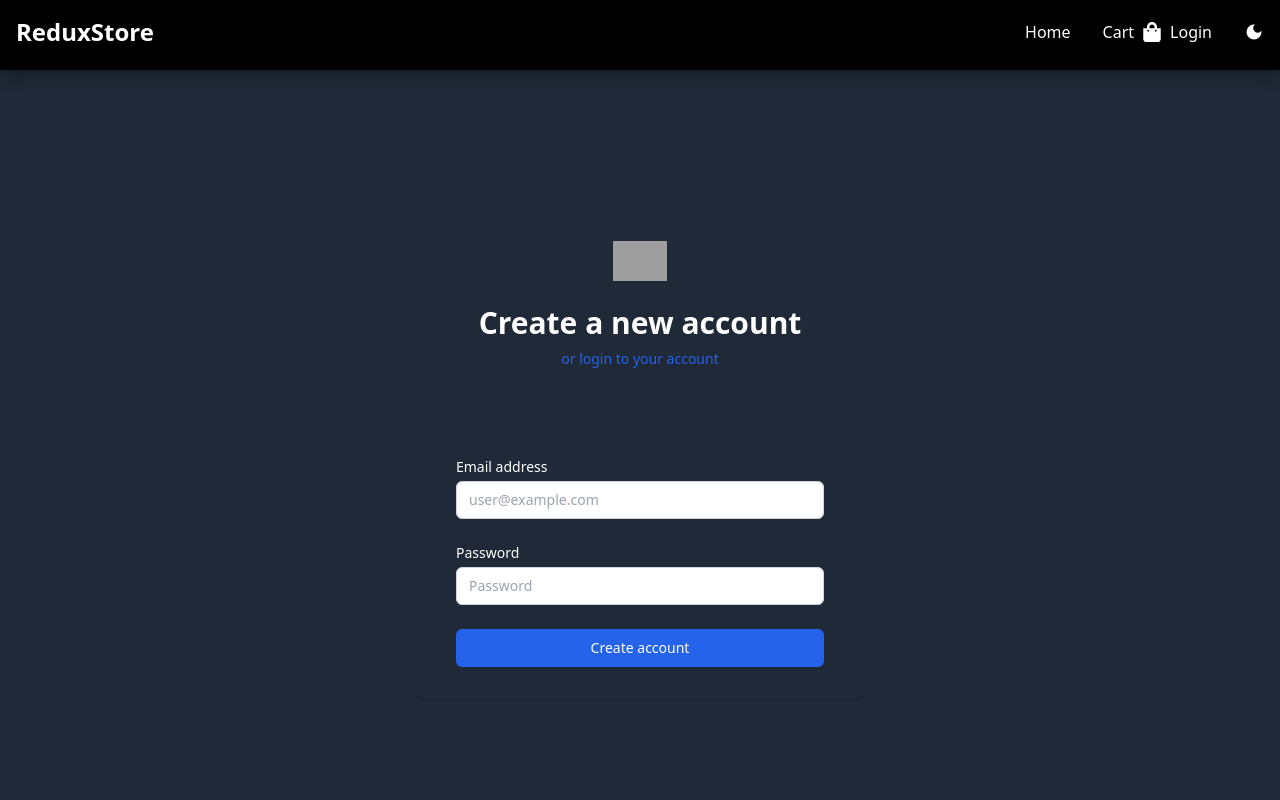
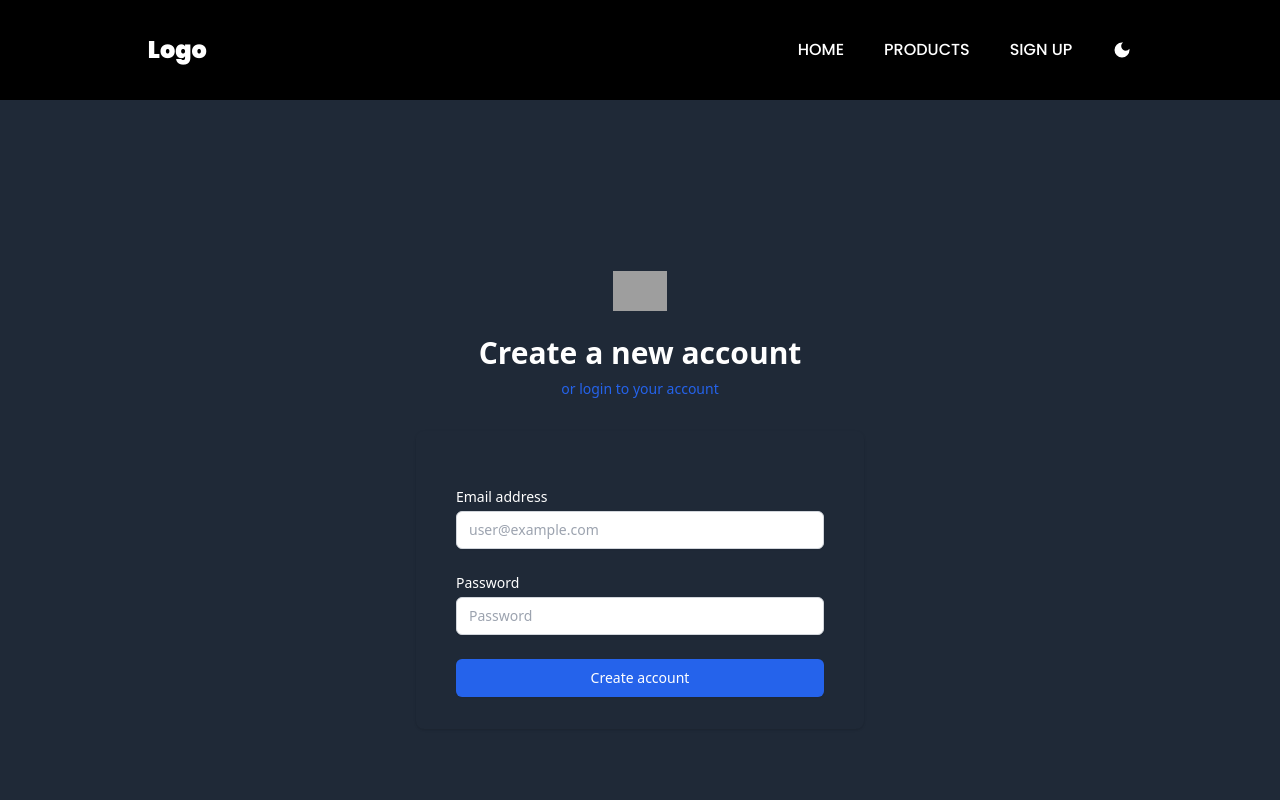
Before and after one commit to ghulamali17/react-redux-ecommerce-website, a React (Vite) app: page /signup in a window 1280 px wide. Shown: the top 800 px of the page. Built offline with nearby package versions, Linux system fonts and the light colour scheme; grey boxes are pictures that could not be loaded.

Commit message:
Get current user and implement sign-out functionality with Firebase Authentication

```diff
--- a/index.html
+++ b/index.html
@@ -4,6 +4,14 @@
     <meta charset="UTF-8" />
     <link rel="icon" type="image/svg+xml" href="/vite.svg" />
     <meta name="viewport" content="width=device-width, initial-scale=1.0" />
+    <!-- Font Awesome Cdn-->
+    <link
+      rel="stylesheet"
+      href="https://cdnjs.cloudflare.com/ajax/libs/font-awesome/6.7.2/css/all.min.css"
+      integrity="sha512-Evv84Mr4kqVGRNSgIGL/F/aIDqQb7xQ2vcrdIwxfjThSH8CSR7PBEakCr51Ck+w+/U6swU2Im1vVX0SVk9ABhg=="
+      crossorigin="anonymous"
+      referrerpolicy="no-referrer"
+    />
     <title>ReduxStore</title>
   </head>
   <body>
--- a/package.json
+++ b/package.json
@@ -10,6 +10,7 @@
     "preview": "vite preview"
   },
   "dependencies": {
+    "@fontsource/poppins": "^5.1.0",
     "@reduxjs/toolkit": "^2.4.0",
     "axios": "^1.7.9",
     "firebase": "^11.1.0",
--- a/src/components/AppLayout.jsx
+++ b/src/components/AppLayout.jsx
@@ -1,7 +1,7 @@
 import React from "react";
-import { Outlet, Link } from "react-router-dom";
+import { Outlet } from "react-router-dom";
+import Footer from "./Footer/Footer";
 import Navbar from "./Navbar/Navbar";
-import Footer from "./Footer/Footer";
 
 function AppLayout() {
   return (
--- /dev/null
+++ b/src/components/Hero/Hero.jsx
@@ -0,0 +1,11 @@
+import React from 'react'
+
+function Hero() {
+  return (
+    <div>
+
+    </div>
+  )
+}
+
+export default Hero
--- a/src/components/Navbar/Navbar.jsx
+++ b/src/components/Navbar/Navbar.jsx
@@ -1,105 +1,98 @@
-import React, { useState } from "react";
-import { Link } from "react-router-dom";
-import { FaShoppingBag } from "react-icons/fa";
+import { React, useState } from "react";
+import { Link, useNavigate } from "react-router-dom";
+import { useDispatch } from "react-redux";
 import { CiDark } from "react-icons/ci";
 import { MdDarkMode } from "react-icons/md";
-import { useDispatch, useSelector } from "react-redux";
 import { toggle } from "../../Redux/slice";
-import { IoClose } from "react-icons/io5";
+import { useSelector } from "react-redux";
+import { getAuth, signOut } from "firebase/auth";
+import { Navigate } from "react-router-dom";
 
 function Navbar() {
+  const Navigate = useNavigate();
   const dispatch = useDispatch();
+
   const isToggled = useSelector((state) => state.myCart?.toggle || false);
   const [isMenuOpen, setIsMenuOpen] = useState(false);
 
   const toggleThemeHandler = () => {
     dispatch(toggle());
   };
-
   const toggleMenuHandler = () => {
     setIsMenuOpen(!isMenuOpen);
   };
 
+  // Getting Current User Firebase
+  const auth = getAuth();
+  const user = auth.currentUser;
+  if (user !== null) {
+    const email = user.email;
+    console.log(email);
+
+    const uid = user.uid;
+  }
+
+  //   Sign out
+  const logOutHandler = () => {
+    signOut(auth)
+      .then(() => {
+        alert("You have successfully logged out. Please log in again.");
+        Navigate("/login");
+      })
+      .catch((error) => {
+        const errorMessage =
+          error.message ||
+          "An error occurred while logging out. Please try again.";
+        alert(errorMessage);
+      });
+  };
+
   return (
-    <div>
+    <div className="">
       <nav
-        className={`h-[70px] shadow-custom-shadow relative z-99 ${
-          isToggled ? "bg-white text-black" : "bg-black text-white"
+        className={`h-[100px] flex justify-around items-center font-poppins font-medium shadow-custom-shadow ${
+          isToggled ? "bg-white text-black" : "bg-black text-white "
         } transition-all duration-300 ease-in-out border-gray-200 dark:bg-gray-900`}
       >
-        <div className="max-w-screen-xl flex flex-wrap items-center justify-between mx-auto p-4">
         <div className="logo">
-            <span className="self-center text-2xl font-semibold whitespace-nowrap dark:text-white">
-              ReduxStore
-            </span>
+          <h1 className='self-center text-2xl font-semibold whitespace-nowrap dark:text-white"'>
+            Logo
+          </h1>
         </div>
 
-          <button
-            data-collapse-toggle="navbar-default"
-            type="button"
-            className="inline-flex items-center p-2 w-10 h-10 justify-center text-sm text-gray-500 rounded-lg md:hidden hover:bg-gray-100 focus:outline-none focus:ring-2 focus:ring-gray-200 dark:text-gray-400 dark:hover:bg-gray-700 dark:focus:ring-gray-600"
-            aria-controls="navbar-default"
-            aria-expanded="false"
+        <button>
+          <i
             onClick={toggleMenuHandler}
-          >
-            {isMenuOpen ? (
-              <IoClose className="text-2xl" />
-            ) : (
-              <svg
-                className="w-5 h-5"
-                aria-hidden="true"
-                xmlns="http://www.w3.org/2000/svg"
-                fill="none"
-                viewBox="0 0 17 14"
-              >
-                <path
-                  stroke="currentColor"
-                  strokeLinecap="round"
-                  strokeLinejoin="round"
-                  strokeWidth={2}
-                  d="M1 1h15M1 7h15M1 13h15"
-                />
-              </svg>
-            )}
+            className={`fa-solid fa-bars md:hidden  dark:bg-gray-800 md:dark:bg-gray-900 dark:border-gray-700 dark:text-white  text-2xl`}
+          ></i>
         </button>
 
-          <div
-            className={`${
-              isMenuOpen ? "block" : "hidden"
-            } w-full md:block md:w-auto`}
-            id="navbar-default"
-          >
-            <ul
-              className={`font-medium flex items-center flex-col p-4 md:p-0 mt-4 border  rounded-lg  md:flex-row md:space-x-8 rtl:space-x-reverse md:mt-0 md:border-0 ${
-                isMenuOpen ? "bg-white text-black" : ""
-              }  dark:bg-gray-800 md:dark:bg-gray-900 dark:border-gray-700 dark:text-white`}
-            >
+        <ul className="uppercase hidden md:flex gap-10 md:flex-row ">
           <li>
-                <Link
-                  to="/"
-                  className="block py-2 px-3  rounded md:bg-transparent   md:p-0 dark:text-white "
-                >
-                  Home
+            <Link to={"/"}>Home</Link>
+          </li>
+
+          <li>
+            <Link to={"/"}>Products</Link>
+          </li>
+          {user && (
+            <li>
+              <Link to="/cart">Cart</Link>
+            </li>
+          )}
+
+          {!user ? (
+            <li>
+              <Link to="/signup">Sign Up</Link>
+            </li>
+          ) : (
+            <li>
+              <Link onClick={logOutHandler} to="/logout">
+                Log Out
               </Link>
             </li>
-              <li className="flex items-center space-x-2">
-                <Link
-                  to="/cart"
-                  className={`flex items-center gap-2 py-2 px-3 ${
-                    isMenuOpen ? "bg-white text-black" : ""
-                  }  md:p-0 dark:text-white md:dark:text-blue-500`}
-                >
-                  Cart <FaShoppingBag size={20} />
-                </Link>
-                <Link
-                  to="/login"
-                  className={`flex items-center gap-2 py-2 px-3 ${
-                    isMenuOpen ? "bg-white text-black" : ""
-                  }  md:p-0 dark:text-white md:dark:text-blue-500`}
-                >
-                  Login
-                </Link>
-              </li>
+          )}
+
           <li
             className="cursor-pointer text-xl flex items-center"
             onClick={toggleThemeHandler}
@@ -107,8 +100,6 @@ function Navbar() {
             {isToggled ? <CiDark /> : <MdDarkMode />}
           </li>
         </ul>
-          </div>
-        </div>
       </nav>
     </div>
   );
--- a/src/main.jsx
+++ b/src/main.jsx
@@ -4,6 +4,10 @@ import App from "./App.jsx";
 import store, { persistor } from "./Redux/store.js";
 import { Provider } from "react-redux";
 import { PersistGate } from "redux-persist/integration/react";
+import "@fontsource/poppins/900.css";
+import "@fontsource/poppins/400.css";
+import "@fontsource/poppins/500.css";
+
 
 createRoot(document.getElementById("root")).render(
   <Provider store={store}>
--- a/src/pages/Home.jsx
+++ b/src/pages/Home.jsx
@@ -5,7 +5,7 @@ import { addToCart } from "../Redux/slice";
 import Loading from "../components/Loading";
 import { useNavigate } from "react-router-dom";
 import Button from "../components/Button";
-
+import { getAuth } from "firebase/auth";
 
 function Home() {
   const [data, setData] = useState([]);
@@ -21,6 +21,16 @@ function Home() {
     myResponse();
   }, []);
 
+  // Getting Current User Firebase
+  const auth = getAuth();
+  const user = auth.currentUser;
+
+  if (user !== null) {
+    const email = user.email;
+
+    const uid = user.uid;
+  }
+
 
   // Fetch Product Data
   const myResponse = async () => {
@@ -35,10 +45,16 @@ function Home() {
 
   // Add to Cart
   const addToCartHandler = (items) => {
+    if (!user) {
+      alert("Login to Add Products");
+      return;
+    }
     const existingProduct = cartData.find((item) => item.id === items.id);
     if (existingProduct) {
       alert("Product Already Exists");
       return;
+    }else if(!user){
+      alert("Login to Add Products")
     }
     dispatch(addToCart(items));
     alert("Product Added to Cart");
--- a/src/pages/ProductDetails.jsx
+++ b/src/pages/ProductDetails.jsx
@@ -4,6 +4,7 @@ import axios from "axios";
 import { Link, useParams } from "react-router-dom";
 import Loading from "../components/Loading";
 import { addToCart } from "../Redux/slice";
+import { getAuth } from "firebase/auth";
 
 const ProductDetails = () => {
   const [product, setProduct] = useState(null);
@@ -44,6 +45,10 @@ const ProductDetails = () => {
 
   // Add to Cart Handler
   const addToCartHandler = (item) => {
+    if (!user) {
+      alert("Login to Add Products");
+      return;
+    }
     const existingProduct = cartData.find(
       (cartItem) => cartItem.id === item.id
     );
@@ -54,6 +59,15 @@ const ProductDetails = () => {
     dispatch(addToCart(item));
     alert("Product Added to Cart");
   };
+
+  // Getting Current User Firebase
+  const auth = getAuth();
+  const user = auth.currentUser;
+
+  if (user !== null) {
+    const email = user.email;
+    const uid = user.uid;
+  }
 
   useEffect(() => {
     getProd();
--- a/src/pages/SignUP.jsx
+++ b/src/pages/SignUP.jsx
@@ -90,7 +90,6 @@ function SignUP() {
                       ? "bg-white text-gray-700 "
                       : "bg-gray-800 text-black"
                   } transition-all duration-300 ease-in-out`}
-
                 />
                 <div className="hidden absolute inset-y-0 right-0 pr-3 items-center pointer-events-none">
                   <svg
--- a/tailwind.config.js
+++ b/tailwind.config.js
@@ -7,7 +7,14 @@ export default {
         xs: "320px",
       },
       boxShadow: {
-        "custom-shadow": "rgba(0, 0, 0, 0.35) 0px 5px 15px;",
+        "custom-shadow": "rgba(0, 0, 0, 0.35) 0px 5px 15px",
+      },
+      fontFamily: {
+        poppins: ['"Poppins"', "sans-serif"],
+      },
+      fontWeight: {
+        medium: "500",
+        regular: "400",
       },
     },
   },
```
Also changed, not shown: 1 other file (tests, documents, lock files or other folders). Lines whose indentation alone changed are shown as unchanged.
